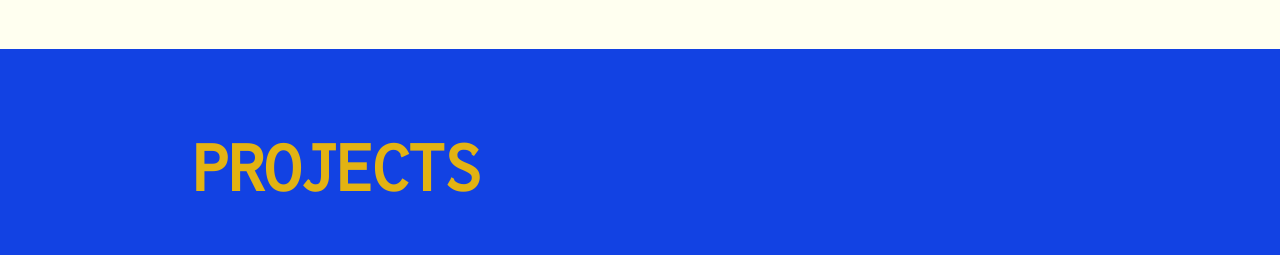
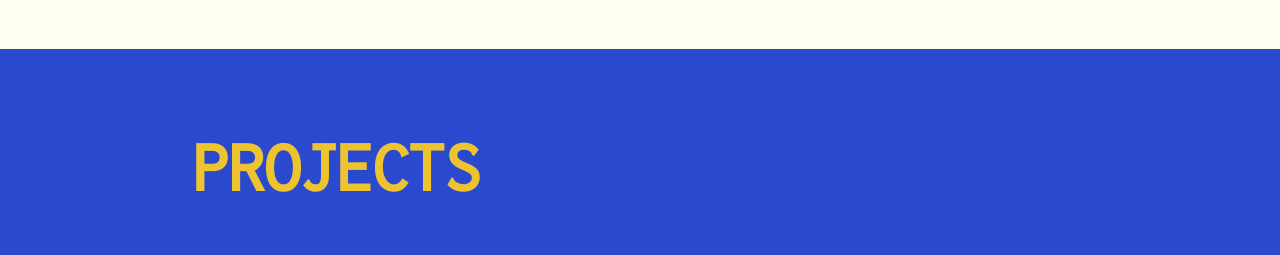
Before and after one commit to harpalassi/personal-portfolio, a React (Create React App) app: page / in a window 1280 px wide. Shown: the part 760-1015 px from the top of the page. Built offline with nearby package versions, Linux system fonts and the light colour scheme; the HTML template or start-up script is replaced by a standard one.

Commit message:
softer blue

```diff
--- a/src/index.css
+++ b/src/index.css
@@ -108,16 +108,15 @@ nav {
   width: 100%;
   flex-direction: column;
   align-items: center;
-  /* background: #2f58ed; */
-  background: #1242e3;
+
+  background: #2a49cf;
   color: var(--primary-color);
   padding-bottom: 15vh;
 }
 
 #projects h2 {
   align-self: flex-start;
-  /* color: #edc42f; */
-  color: #e3b312;
+  color: #edc42f;
   font-size: 6rem;
 }
 
```
